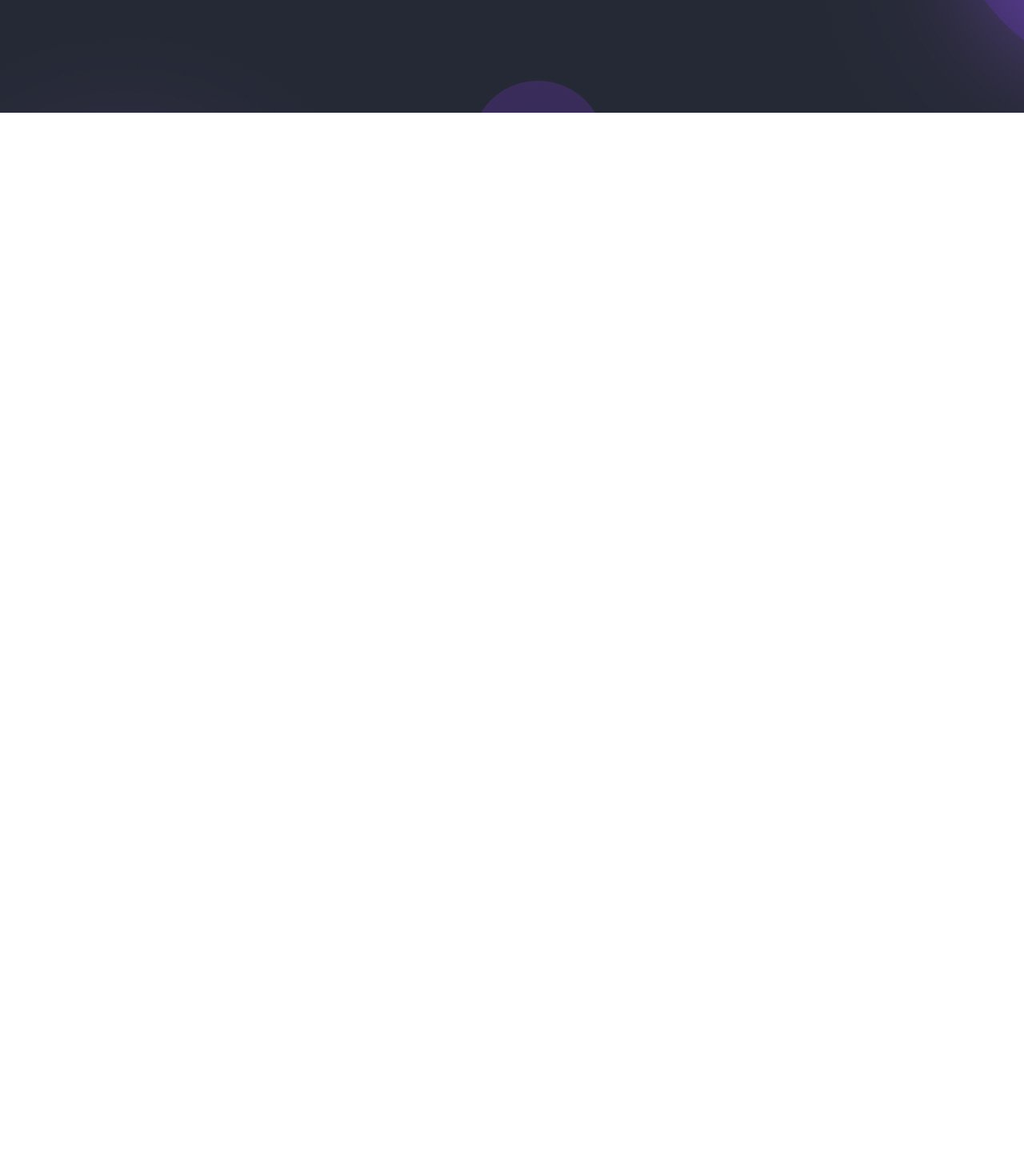
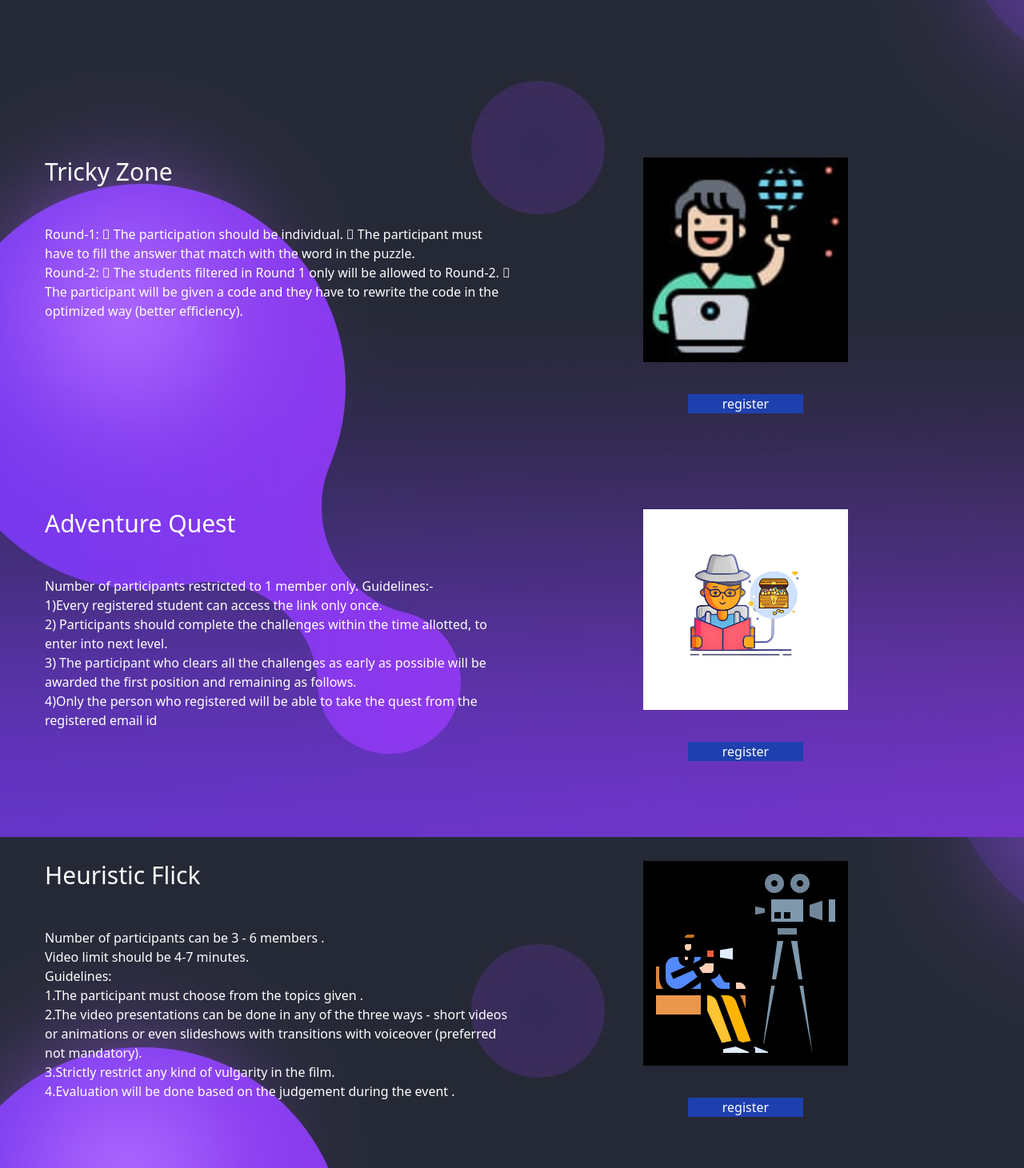
Before and after one commit to phaneendra24/pragati_strides, a Next.js app: page /routing/Events in a window 1280 px wide. Shown: the part 1113-2574 px from the top of the page at 80% size. Before the commit the page ends 1254 px from the top, so only its background shows below. Built offline with nearby package versions, Linux system fonts and the light colour scheme.

Commit message:
event page complited

```diff
--- a/src/pages/Nav.js
+++ b/src/pages/Nav.js
@@ -27,7 +27,9 @@ const Nav = () => {
         hover:decoration-[0.5rem] focus:decoration-[0.5rem] hover:decoration-purple-500/50 focus:decoration-purple-500/50
         "
           >
-            <a>Register</a>
+            <a href="https://docs.google.com/forms/d/e/1FAIpQLSdBfdmESh0BrMTqPeG42sH16n7n8UoR6ruFTABKetuzvj3FIQ/viewform?usp=sf_link">
+              Register
+            </a>
           </div>
           <div
             className="
--- a/src/pages/routing/Events.js
+++ b/src/pages/routing/Events.js
@@ -3,25 +3,141 @@ const Events = () => {
     <>
       <div className="flex flex-col justify-center items-center bg-home-bg ">
         <img
-          src="/poster.jpg"
+          src="/poster.png"
           className=" h-[80%] sm:h-full w-[100%] sm:w-[90%] "
         />
-        <div className="mt-14 flex  text-white">
-          <div className="px-14 w-screen h-96 flex justify-between">
+        <div className="mt-14 flex  text-white flex-col">
+          <div className="px-14 w-screen h-96 flex justify-between mb-14 overflow-auto">
             <div className="w-1/2">
-              <h1 className="text-3xl pb-12">Tech connect</h1>
-              <p>
+              <h1 className=" sm:text-3xl pb-12">
+                <a
+                  href="https://docs.google.com/forms/d/e/1FAIpQLSeug5dFqeaejA6oxFBu_7sENCT13m3DuV80vrCDBP-CeuNiSw/viewform?usp=sf_link"
+                  className="no-underline"
+                >
+                  Tech connect
+                </a>
+              </h1>
+              <div className="h-52">
                 Only individual participation is allowed to participate in the
                 event.Participants must have "Unstop" account (details will be
                 provided in prior). Participant should participate in the given
                 allotted time. Guidelines: Participants will be shortlisted in
                 each round depending on score secured.In case of time breaker,
                 we will consider best time.
-              </p>
+              </div>
             </div>
             <div className="w-1/2 h-72 flex flex-col  justify-start gap-10 items-center">
               <img src="/technook.jpg" className="w-64" />
-              <div className="w-36 bg-blue-800 text-center">register</div>
+              <div className="w-36 bg-blue-800 text-center">
+                <a
+                  className="no-underline"
+                  href="https://docs.google.com/forms/d/e/1FAIpQLSeug5dFqeaejA6oxFBu_7sENCT13m3DuV80vrCDBP-CeuNiSw/viewform?usp=sf_link"
+                >
+                  register
+                </a>
+              </div>
+            </div>
+          </div>
+
+          <div className="px-14 w-screen h-96 flex justify-between mb-14 overflow-auto">
+            <div className="w-1/2">
+              <h1 className=" sm:text-3xl pb-12">
+                <a
+                  className="no-underline"
+                  href="
+                https://docs.google.com/forms/d/e/1FAIpQLSfhaVwSLqJfhrGimmydDMVUXdXmqrrYQKPGPoU5GYV4RxDOyg/viewform?usp=sf_link"
+                >
+                  Tricky Zone
+                </a>
+              </h1>
+              <div className="h-52">
+                Round-1:  The participation should be individual.  The
+                participant must have to fill the answer that match with the
+                word in the puzzle.
+                <br></br> Round-2:  The students filtered in Round 1 only will
+                be allowed to Round-2.  The participant will be given a code
+                and they have to rewrite the code in the optimized way
+                (better efficiency).
+              </div>
+            </div>
+            <div className="w-1/2 h-72 flex flex-col  justify-start gap-10 items-center">
+              <img src="/trickyZone.jpg" className="w-64" />
+              <div className="w-36 bg-blue-800 text-center">
+                <a
+                  className="no-underline"
+                  href="https://docs.google.com/forms/d/e/1FAIpQLSfhaVwSLqJfhrGimmydDMVUXdXmqrrYQKPGPoU5GYV4RxDOyg/viewform?usp=sf_link"
+                >
+                  register
+                </a>
+              </div>
+            </div>
+          </div>
+
+          <div className="px-14 w-screen h-96 flex  justify-between mb-14 overflow-auto">
+            <div className="w-1/2">
+              <h1 className=" sm:text-3xl pb-12">
+                <a
+                  className="no-underline"
+                  href="https://docs.google.com/forms/d/e/1FAIpQLSfcZROXVGluTj_ZJwlTRlp6e4lpTGNjNW-4WNVJ3zjN4Gv8hw/viewform?usp=sf_link"
+                >
+                  Adventure Quest
+                </a>
+              </h1>
+              <div className="h-52">
+                Number of participants restricted to 1 member only. Guidelines:-
+                <br></br>
+                1)Every registered student can access the link only once.
+                <br></br> 2) Participants should complete the challenges within
+                the time allotted, to enter into next level. <br></br> 3) The
+                participant who clears all the challenges as early as possible
+                will be awarded the first position and remaining as follows.
+                <br></br> 4)Only the person who registered will be able to take
+                the quest from the registered email id
+              </div>
+            </div>
+            <div className="w-1/2 h-72 flex flex-col  justify-start gap-10 items-center">
+              <img src="/adventure.jpg" className="w-64" />
+              <div className="w-36 bg-blue-800 text-center">
+                <a
+                  className="no-underline"
+                  href="https://docs.google.com/forms/d/e/1FAIpQLSfcZROXVGluTj_ZJwlTRlp6e4lpTGNjNW-4WNVJ3zjN4Gv8hw/viewform?usp=sf_link"
+                >
+                  register
+                </a>
+              </div>
+            </div>
+          </div>
+
+          <div className="px-14 w-screen h-96 flex  justify-between overflow-auto">
+            <div className="w-1/2">
+              <h1 className=" sm:text-3xl pb-12">
+                <a
+                  className="no-underline"
+                  href="https://docs.google.com/forms/d/e/1FAIpQLSfCjCd7DEb6YU0RpdcKYA2PpXVMWKq8lnbpH1KL37xQV68e2A/viewform"
+                >
+                  Heuristic Flick
+                </a>
+              </h1>
+              <div className="h-52">
+                Number of participants can be 3 - 6 members .<br></br> Video
+                limit should be 4-7 minutes.<br></br> Guidelines:<br></br> 1.The
+                participant must choose from the topics given .<br></br> 2.The
+                video presentations can be done in any of the three ways - short
+                videos or animations or even slideshows with transitions with
+                voiceover (preferred not mandatory).<br></br> 3.Strictly
+                restrict any kind of vulgarity in the film.<br></br>{" "}
+                4.Evaluation will be done based on the judgement
+                during the event .
+              </div>
+            </div>
+            <div className="w-1/2 h-72 flex flex-col  justify-start gap-10 items-center">
+              <img src="/heuristicFlick.jpg" className="w-64" />
+              <a
+                className="no-underline"
+                href="https://docs.google.com/forms/d/e/1FAIpQLSfCjCd7DEb6YU0RpdcKYA2PpXVMWKq8lnbpH1KL37xQV68e2A/viewform"
+              >
+                <div className="w-36 bg-blue-800 text-center">register</div>
+              </a>
             </div>
           </div>
         </div>
--- a/tailwind.config.js
+++ b/tailwind.config.js
@@ -13,7 +13,7 @@ module.exports = {
       backgroundImage: {
         "main-svg": "url('/vercel.svg')",
         "home-bg": "url('/home-bg.jpg')",
-        "poster-bg": "url('/poster.jpg')",
+        "poster-bg": "url('/poster.png')",
         "adventureQuest-bg": "url('/AdventureQuest.jpg')",
         // "techconnect": "url('/eventsPhotos/technook.jpg')",
         // "trickyzone": "url('/eventsPhotos/trcikyZone.jpg')",
```
Also changed, not shown: public/poster.jpg (deleted), public/poster.png (added), src/pages/index.js.
